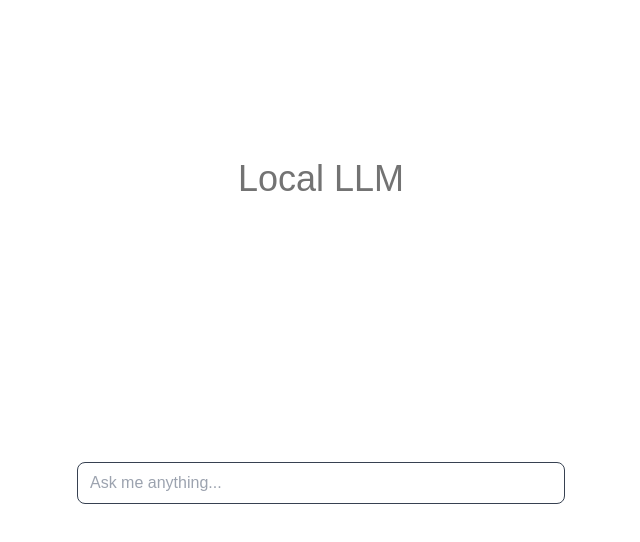
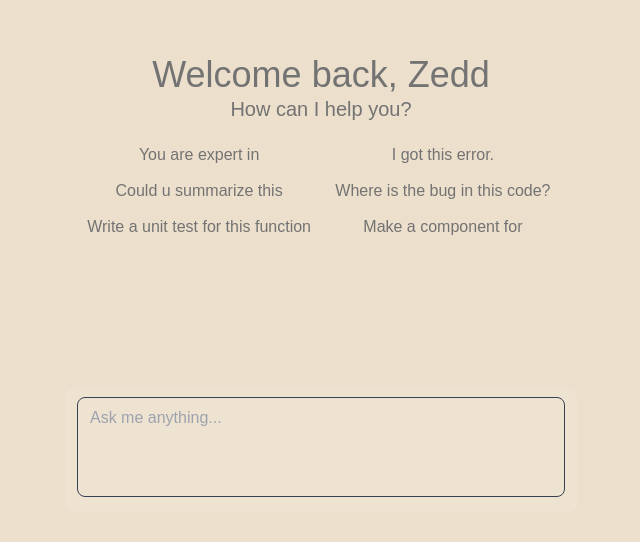
Before and after one commit to Zeddnyx/llm, a Next.js app: page /chat in a window 1280 px wide. Shown: the part 192-734 px from the top of the page, without its empty margins (319-959 px from the left). Built offline with nearby package versions, Linux system fonts and the light colour scheme.

Commit message:
feat: initial prompt

```diff
--- a/app/api/chat/route.ts
+++ /dev/null
@@ -1,14 +0,0 @@
-import { createOllama } from "ollama-ai-provider";
-import { streamText } from "ai";
-
-const ollama = createOllama();
-
-export async function POST(req: Request) {
-  const { messages } = await req.json();
-
-  const result = await streamText({
-    model: ollama("gemma2:2b"),
-    prompt: messages,
-  });
-  return result.toDataStreamResponse();
-}
--- a/app/globals.css
+++ b/app/globals.css
@@ -3,14 +3,16 @@
 @tailwind utilities;
 
 :root {
-  --background: #ffffff;
-  --foreground: #171717;
+  --background: #ecdfcc;
+  --foreground: #1e201e;
+  --darker: #222831;
 }
 
 @media (prefers-color-scheme: dark) {
   :root {
-    --background: #0a0a0a;
-    --foreground: #ededed;
+    --background: #1e201e;
+    --foreground: #ecdfcc;
+    --darker: #222831;
   }
 }
 
@@ -24,4 +26,10 @@ body {
   .text-balance {
     text-wrap: balance;
   }
+  #input {
+    width: 100%;
+    height: 100px;
+    max-height: 400px;
+    resize: none;
+  }
 }
--- a/components/chat/home.tsx
+++ b/components/chat/home.tsx
@@ -1,5 +1,6 @@
 "use client";
 import { continueConversation } from "@/app/chat/actions";
+import { INITIAL_PROMPT } from "@/lib/constants";
 import { readStreamableValue } from "ai/rsc";
 import { useState } from "react";
 import Markdown from "react-markdown";
@@ -34,31 +35,56 @@ export default function Home() {
         conversation.map((m, i) => {
           return m.role === "user" ? (
             <div key={i} className="w-full flex flex-col gap-2 items-end">
-              <div className="flex flex-col items-center px-4 py-2 max-w-[90%] bg-orange-700/50 rounded-lg text-neutral-200 whitespace-pre-wrap">
+              <div className="flex flex-col items-center px-4 py-2 max-w-[90%] bg-darker rounded-lg text-foreground whitespace-pre-wrap">
                 <Markdown>{m.content}</Markdown>
               </div>
             </div>
           ) : (
             <div key={i} className="w-full flex flex-col gap-2 items-start">
-              <span className="px-2">AI</span>
-              <div className="flex flex-col max-w-[90%] px-4 py-2 bg-indigo-700/50 rounded-lg text-neutral-200 whitespace-pre-wrap">
+              <div className="flex flex-col max-w-[90%] text-foreground whitespace-pre-wrap">
                 <Markdown>{m.content}</Markdown>
               </div>
             </div>
           );
         })
       ) : (
-        <div className="text-center flex-1 flex items-center justify-center text-neutral-500 text-4xl">
-          <h1>Local LLM</h1>
+        <div className="text-center flex-1 flex flex-col gap-5 items-center justify-center text-neutral-500">
+          <div>
+            <h1 className="text-4xl">Welcome back, Zedd</h1>
+            <h3 className="text-xl">How can I help you?</h3>
+          </div>
+          <ul className="grid grid-cols-2 gap-3">
+            {INITIAL_PROMPT.map((item, id) => {
+              return (
+                <li
+                  key={item}
+                  onClick={() => setInput(item)}
+                  className="text-base px-1 rounded-md hover:underline cursor-pointer"
+                >
+                  {item}
+                </li>
+              );
+            })}
+          </ul>
         </div>
       )}
       <div className="flex flex-col w-full max-w-lg rounded-lg bg-white/10">
         <form onSubmit={handleSubmit} className="w-full px-3 py-2">
-          <input
+          <textarea
+            id="input"
             className="w-full px-3 py-2 border border-gray-700 bg-transparent rounded-lg text-neutral-200"
             value={input}
             placeholder="Ask me anything..."
             onChange={(e) => setInput(e.target.value)}
+            onKeyDown={(event: any) => {
+              if (event.key === "Enter") {
+                if (event.shiftKey) {
+                  return;
+                } else {
+                  handleSubmit(event);
+                }
+              }
+            }}
           />
         </form>
       </div>
--- /dev/null
+++ b/lib/constants.ts
@@ -0,0 +1,8 @@
+export const INITIAL_PROMPT = [
+  "You are expert in ",
+  "I got this error. ",
+  "Could u summarize this ",
+  "Where is the bug in this code? ",
+  "Write a unit test for this function ",
+  "Make a component for ",
+];
```
Also changed, not shown: app/chat/page.tsx (+4 -5 lines).
